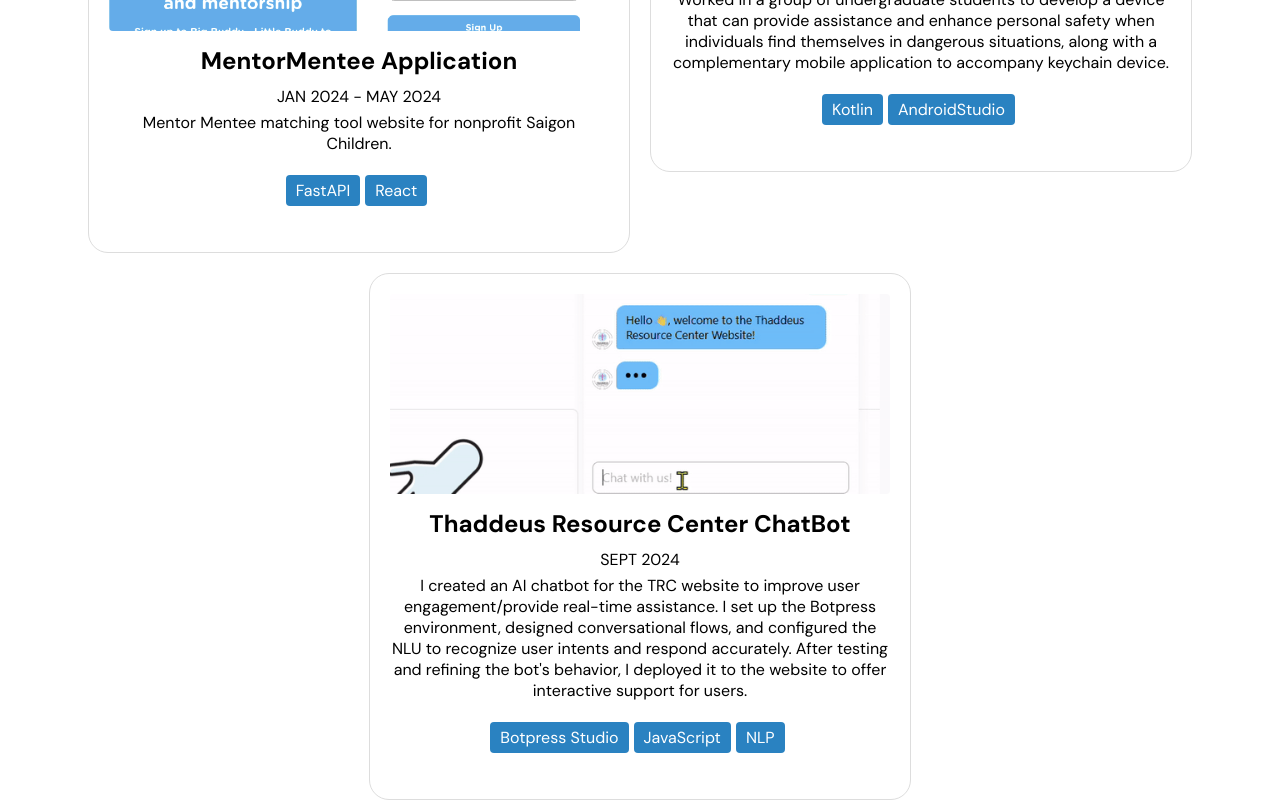
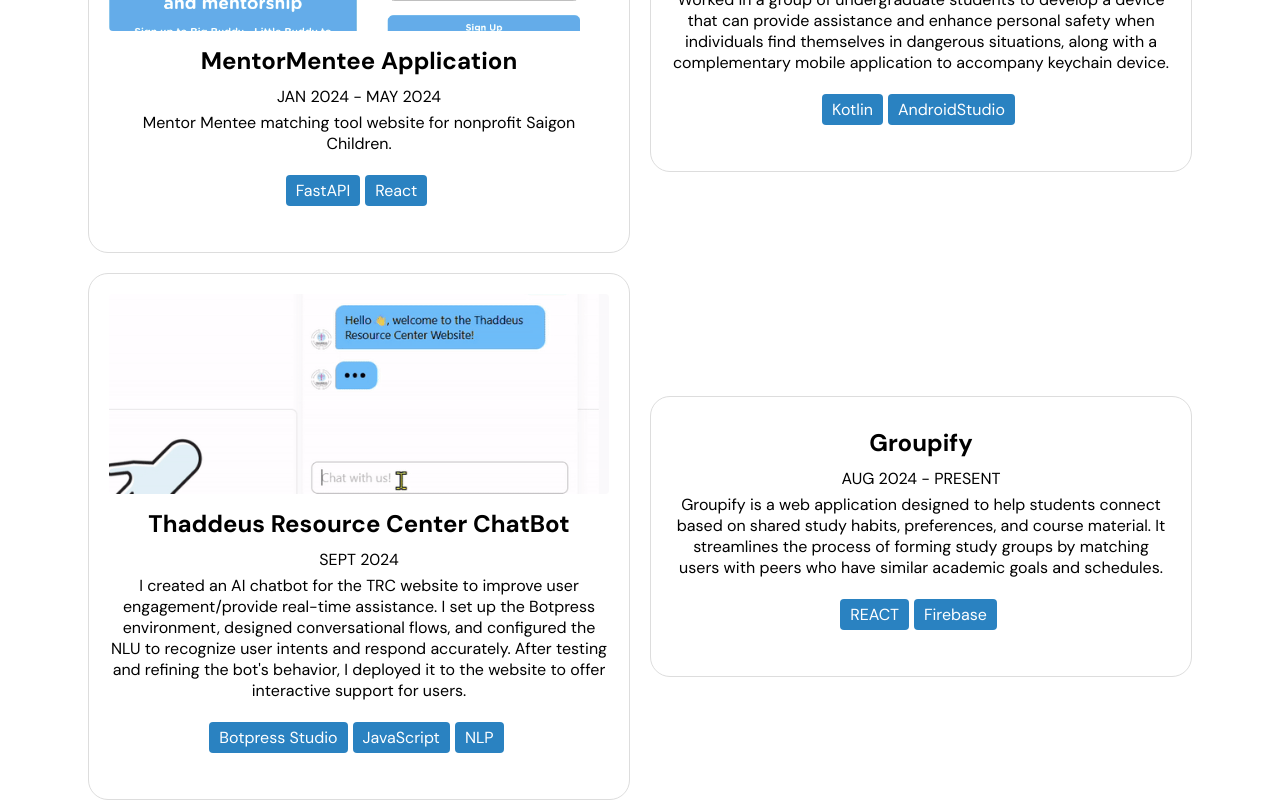
Before and after one commit to jel084/Personal-Website, a React (Create React App) app in the folder personal-website/: page / in a window 1280 px wide. Shown: the part 2607-3407 px from the top of the page. Built offline with nearby package versions, Linux system fonts and the light colour scheme; a web font is replaced by a local one.

Commit message:
added Groupify section

```diff
--- a/personal-website/src/components/myprojects/projects.js
+++ b/personal-website/src/components/myprojects/projects.js
@@ -46,6 +46,14 @@
     description: "I created an AI chatbot for the TRC website to improve user engagement/provide real-time assistance. I set up the Botpress environment, designed conversational flows, and configured the NLU to recognize user intents and respond accurately. After testing and refining the bot's behavior, I deployed it to the website to offer interactive support for users.",
     skills: ["Botpress Studio", "JavaScript", "NLP"],
     source: "https://www.thaddeus.org/"
+  },
+  {
+    title: "Groupify",
+    date: "AUG 2024 - PRESENT",
+    // imageSrc: ,
+    description: "Groupify is a web application designed to help students connect based on shared study habits, preferences, and course material. It streamlines the process of forming study groups by matching users with peers who have similar academic goals and schedules.",
+    skills: ["REACT", "Firebase"],
+    source: "https://github.com/jel084/groupify"
   }
 ];
 
```
